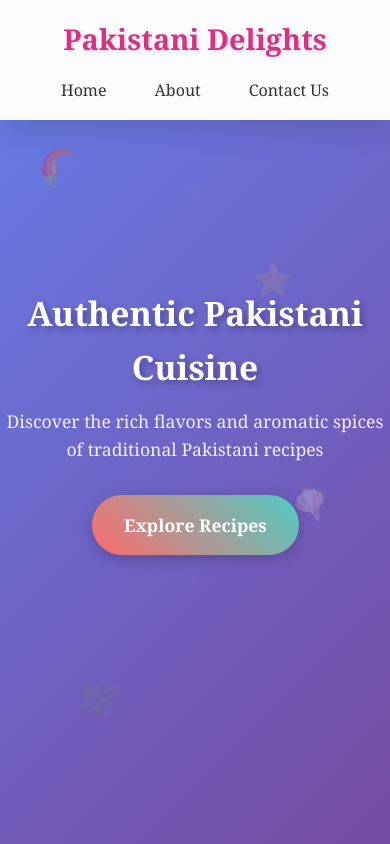
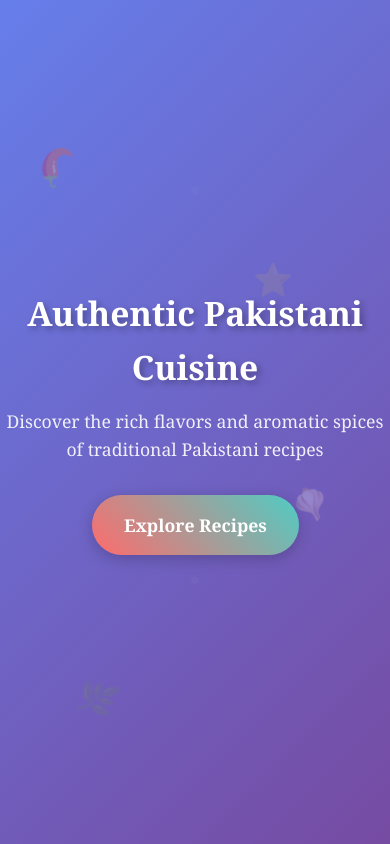
Before and after one commit to SHAJAR5110/MERN-stack-Development-full-course., a plain HTML site: page 05_CSS/15_Project_&_Tasks/index.html in a window 390 px wide. Shown: the top 844 px of the page. Drawn offline with Linux system fonts and the light colour scheme.

Commit message:
Project-1 & Home Work

```diff
--- a/05_CSS/15_Project_&_Tasks/index.html
+++ b/05_CSS/15_Project_&_Tasks/index.html
@@ -8,17 +8,7 @@
 
 </head>
 <body>
-    <!-- Navigation Bar -->
-    <nav class="navbar">
-        <div class="nav-container">
-            <a href="#" class="logo">Pakistani Delights</a>
-            <ul class="nav-links">
-                <li><a href="">Home</a></li>
-                <li><a href="">About</a></li>
-                <li><a href="">Contact Us</a></li>
-            </ul>
-        </div>
-    </nav>
+
 
     <!-- Hero Section -->
     <section class="hero" id="home">
@@ -156,11 +146,7 @@
         </div>
     </section>
 
-    <!-- Footer -->
-    <footer class="footer">
-        <div class="container">
-            <p>&copy; 2024 Pakistani Delights. Bringing authentic flavors to your kitchen.</p>
-        </div>
-    </footer>
+
+
 </body>
 </html>
--- a/05_CSS/15_Project_&_Tasks/style.css
+++ b/05_CSS/15_Project_&_Tasks/style.css
@@ -13,85 +13,6 @@
             overflow-x: hidden;
         }
 
-        /* Navigation Bar */
-        .navbar {
-            background: rgba(255, 255, 255, 0.95);
-            backdrop-filter: blur(10px);
-            padding: 1rem 0;
-            position: fixed;
-            width: 100%;
-            top: 0;
-            z-index: 1000;
-            box-shadow: 0 4px 20px rgba(0, 0, 0, 0.1);
-            transition: all 0.3s ease;
-        }
-
-        .navbar:hover {
-            background: rgba(255, 255, 255, 0.98);
-            box-shadow: 0 6px 30px rgba(0, 0, 0, 0.15);
-        }
-
-        .nav-container {
-            max-width: 1200px;
-            margin: 0 auto;
-            display: flex;
-            justify-content: space-between;
-            align-items: center;
-            padding: 0 2rem;
-        }
-
-        .logo {
-            font-size: 1.8rem;
-            font-weight: bold;
-            color: #d63384;
-            text-decoration: none;
-            transition: all 0.3s ease;
-            text-shadow: 2px 2px 4px rgba(0, 0, 0, 0.1);
-        }
-
-        .logo:hover {
-            color: #b02a5b;
-            transform: scale(1.1);
-            text-shadow: 3px 3px 6px rgba(0, 0, 0, 0.2);
-        }
-
-        .nav-links {
-            display: flex;
-            list-style: none;
-            gap: 2rem;
-        }
-
-        .nav-links a {
-            text-decoration: none;
-            color: #333;
-            font-weight: 500;
-            position: relative;
-            padding: 0.5rem 1rem;
-            border-radius: 25px;
-            transition: all 0.3s ease;
-        }
-
-        .nav-links a:hover {
-            color: #d63384;
-            background: rgba(214, 51, 132, 0.1);
-            transform: translateY(-2px);
-        }
-
-        .nav-links a::after {
-            content: '';
-            position: absolute;
-            bottom: -5px;
-            left: 50%;
-            width: 0;
-            height: 2px;
-            background: #d63384;
-            transition: all 0.3s ease;
-            transform: translateX(-50%);
-        }
-
-        .nav-links a:hover::after {
-            width: 80%;
-        }
 
         /* Hero Section */
         .hero {
@@ -427,34 +348,11 @@
         .spice-3 { top: 80%; left: 20%; animation-delay: 4s; }
         .spice-4 { top: 30%; right: 25%; animation-delay: 6s; }
 
-        /* Footer */
-        .footer {
-            background: #333;
-            color: white;
-            text-align: center;
-            padding: 2rem 0;
-            margin-top: 50px;
-        }
 
-        .footer p {
-            opacity: 0.8;
-            transition: opacity 0.3s ease;
-        }
-
-        .footer:hover p {
-            opacity: 1;
-        }
 
         /* Responsive Design */
         @media (max-width: 768px) {
-            .nav-container {
-                flex-direction: column;
-                gap: 1rem;
-            }
 
-            .nav-links {
-                gap: 1rem;
-            }
 
             .hero h1 {
                 font-size: 2.5rem;
@@ -490,7 +388,5 @@
                 font-size: 1.8rem;
             }
 
-            .nav-container {
-                padding: 0 1rem;
-            }
+
         }
```
